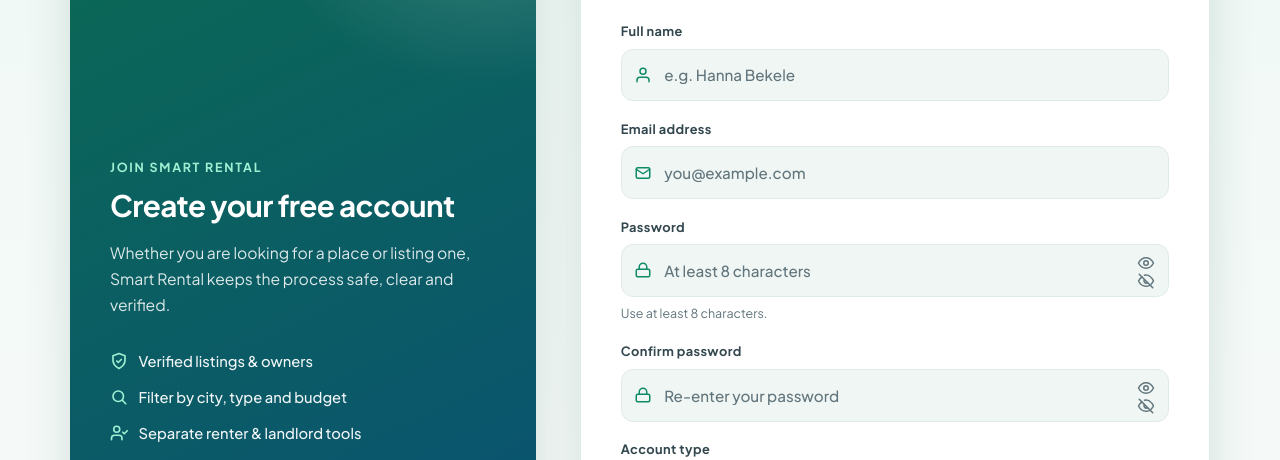
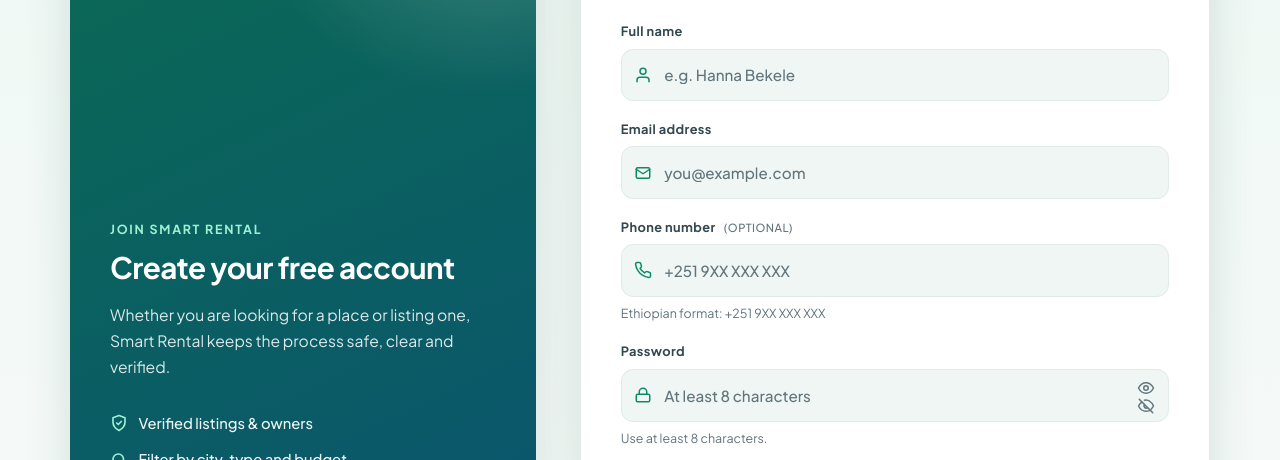
Before and after one commit to Ethio-byte/smart-rental-system, a plain HTML site: page frontend/register.html in a window 1280 px wide. Shown: the part 296-756 px from the top of the page. Drawn offline with Linux system fonts and the light colour scheme.

Commit message:
add registration interface

```diff
--- a/frontend/register.html
+++ b/frontend/register.html
@@ -127,6 +127,26 @@
             </div>
 
             <div class="form-field">
+              <label for="phoneNumber">Phone number <span class="optional-tag">(optional)</span></label>
+              <div class="input-wrap">
+                <svg class="input-icon" viewBox="0 0 24 24" width="18" height="18" fill="none" stroke="currentColor" stroke-width="2" stroke-linecap="round" stroke-linejoin="round" aria-hidden="true">
+                  <path d="M22 16.9v3a2 2 0 0 1-2.2 2 19.8 19.8 0 0 1-8.6-3.1 19.5 19.5 0 0 1-6-6A19.8 19.8 0 0 1 2.1 4.2 2 2 0 0 1 4.1 2h3a2 2 0 0 1 2 1.7c.1 1 .4 1.9.7 2.8a2 2 0 0 1-.5 2.1L8.1 9.9a16 16 0 0 0 6 6l1.3-1.2a2 2 0 0 1 2.1-.5c.9.3 1.8.6 2.8.7a2 2 0 0 1 1.7 2Z" />
+                </svg>
+                <input
+                  id="phoneNumber"
+                  name="phoneNumber"
+                  type="tel"
+                  inputmode="tel"
+                  autocomplete="tel"
+                  placeholder="+251 9XX XXX XXX"
+                  aria-describedby="phoneNumberHint phoneNumberError"
+                />
+              </div>
+              <p class="field-hint" id="phoneNumberHint">Ethiopian format: +251 9XX XXX XXX</p>
+              <p class="field-error" id="phoneNumberError"></p>
+            </div>
+
+            <div class="form-field">
               <label for="registerPassword">Password</label>
               <div class="input-wrap">
                 <svg class="input-icon" viewBox="0 0 24 24" width="18" height="18" fill="none" stroke="currentColor" stroke-width="2" stroke-linecap="round" stroke-linejoin="round" aria-hidden="true">
```
